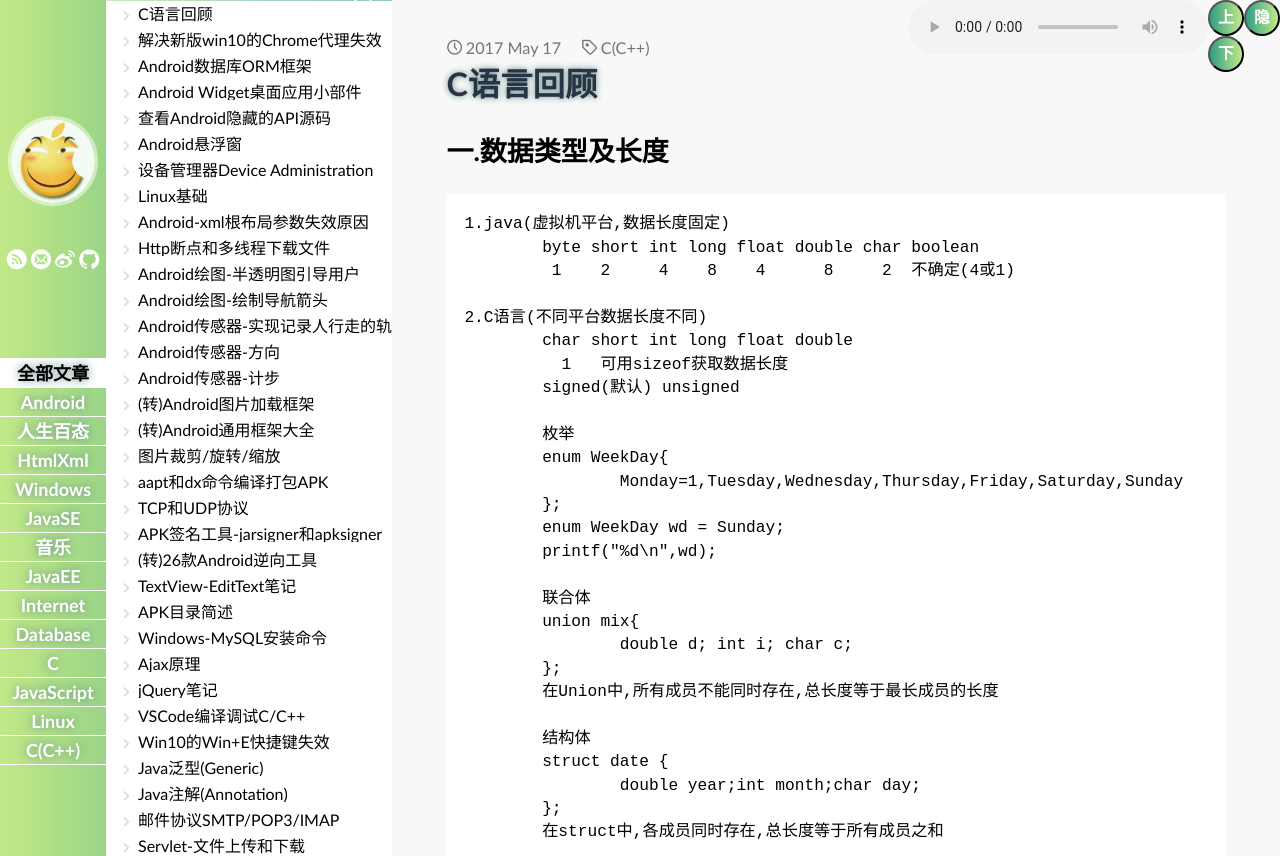
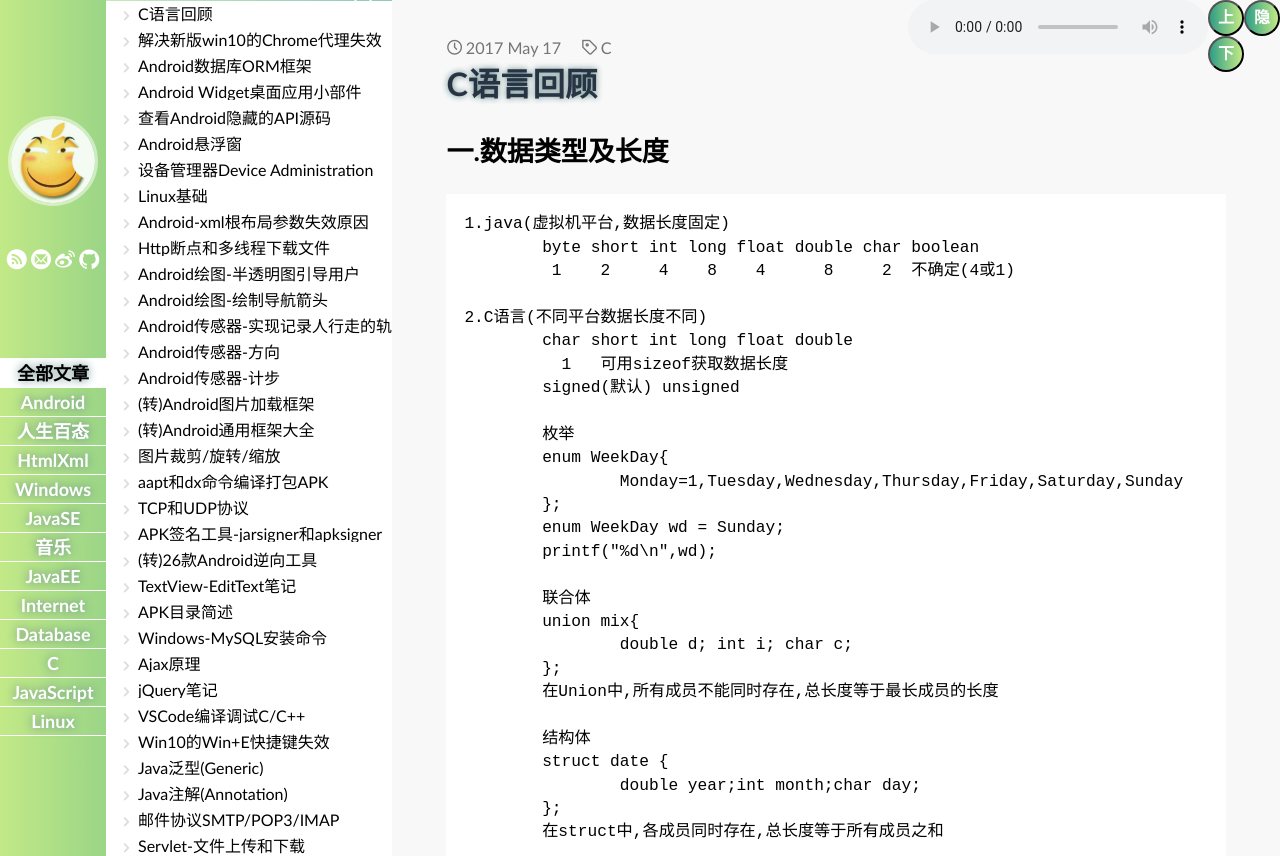
Before and after one commit to lioilwin/lioilwin.github.io, a Jekyll site: the page built from _posts/2017-05-17-C_review.md, in a window 1280 px wide. Shown: the top 856 px of the page. Built offline with Jekyll 4.4.1, drawn with Linux system fonts in a browser that asks for light colours; some web fonts are replaced; comment, search, counter and statistics services are not loaded.

Commit message:
添加文章

```diff
--- a/_posts/2017-05-17-C_review.md
+++ b/_posts/2017-05-17-C_review.md
@@ -1,7 +1,7 @@
 ---
 layout: post
 title: C语言回顾
-tags: C(C++)
+tags: C
 ---
 # 一.数据类型及长度
 	1.java(虚拟机平台,数据长度固定)
```
